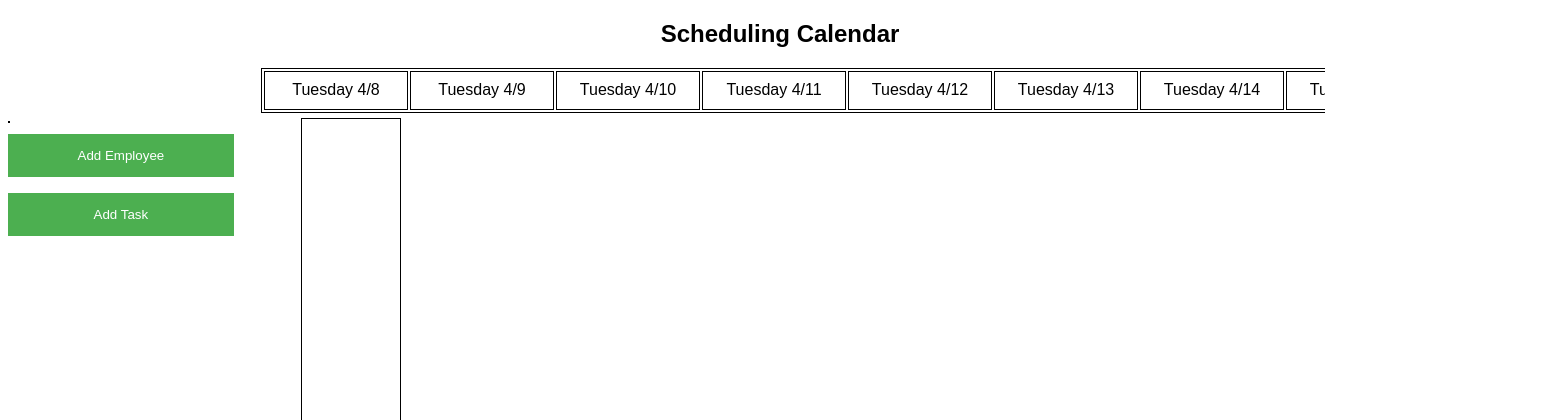
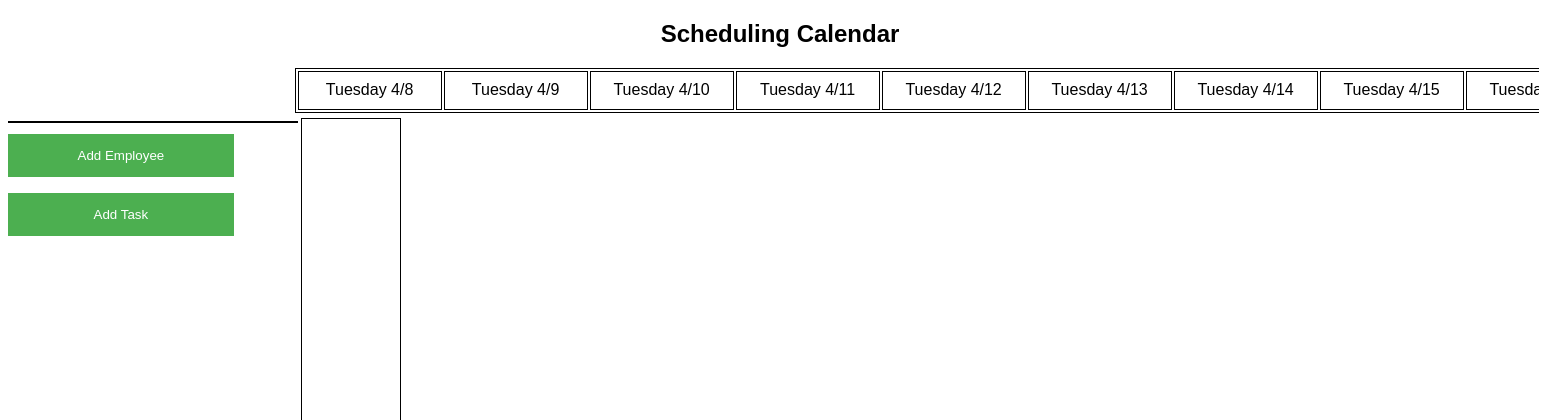
Before and after one commit to jjoselife116/Event-Scheduler, a PHP site: page / in a window 1560 px wide. Shown: the top 420 px of the page. Run offline with PHP 8.4, Linux system fonts and the light colour scheme; some libraries are stand-ins or nearby versions.

Commit message:
updated style.css

```diff
--- a/Style.css
+++ b/Style.css
@@ -19,6 +19,7 @@
 /* Settings for Employee column */
 .tableEmployees {
   line-height: 2.1875em;
+  width: 59.5%;
 }
 
 /* Settings for Tasks table */
@@ -42,8 +43,8 @@
 
 #table-wrapper-days {
   position: relative;
-  width: 66.5em;
-  margin-left: 15.8125em;
+  width: 77.8em;
+  margin-left: 17.9125em;
   /*float:right;*/
 }
 
@@ -56,6 +57,7 @@
   position: relative;
   float:left;
   width:18%;
+  height:100%;
   margin-top:0.5em;
 }
 
@@ -63,6 +65,7 @@
   width: auto;
   overflow-y: hidden;
   max-height: 31.25em;
+  width: 30.5em;
 }
 
 #table-wrapper-tasks {
```
